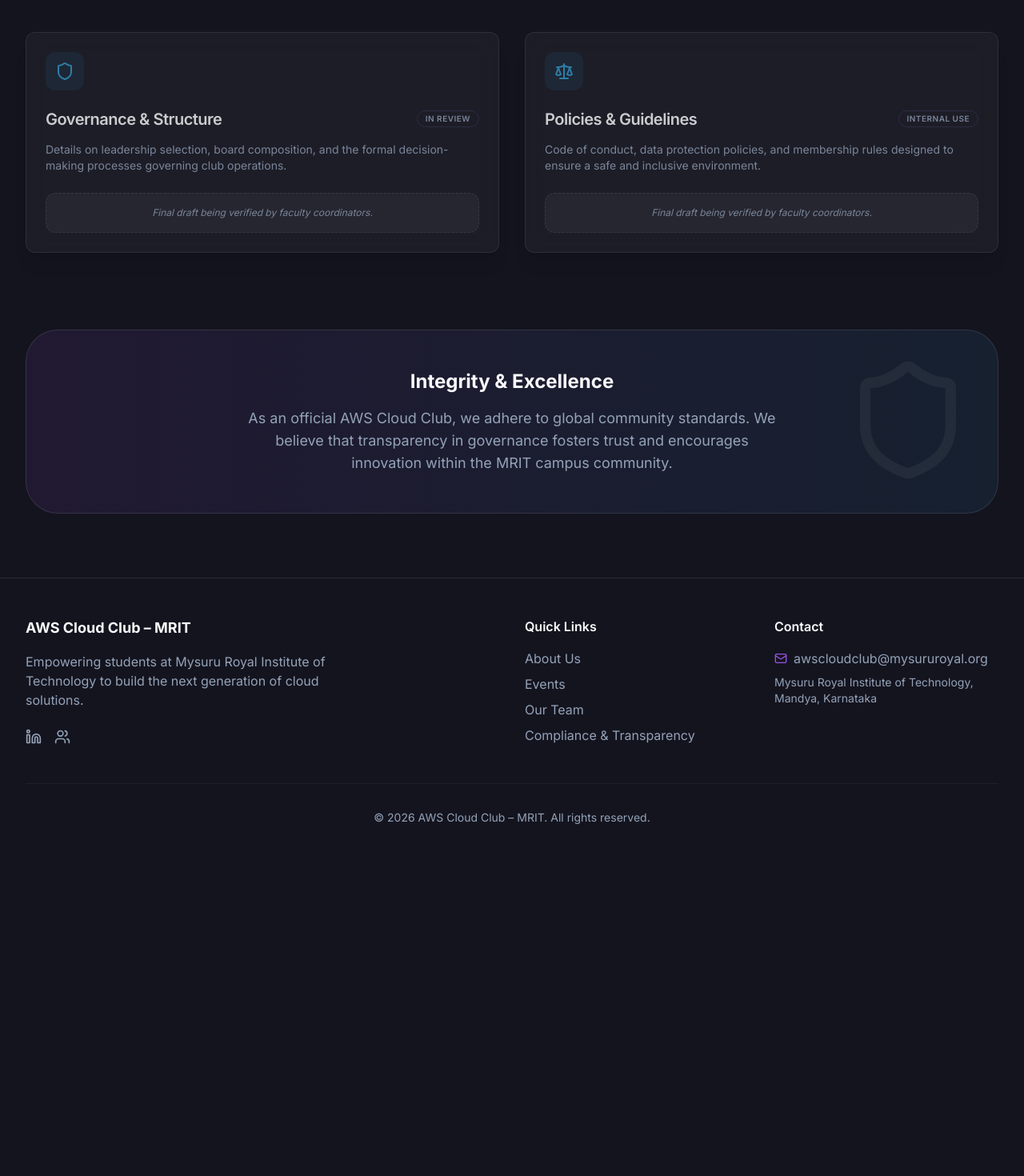
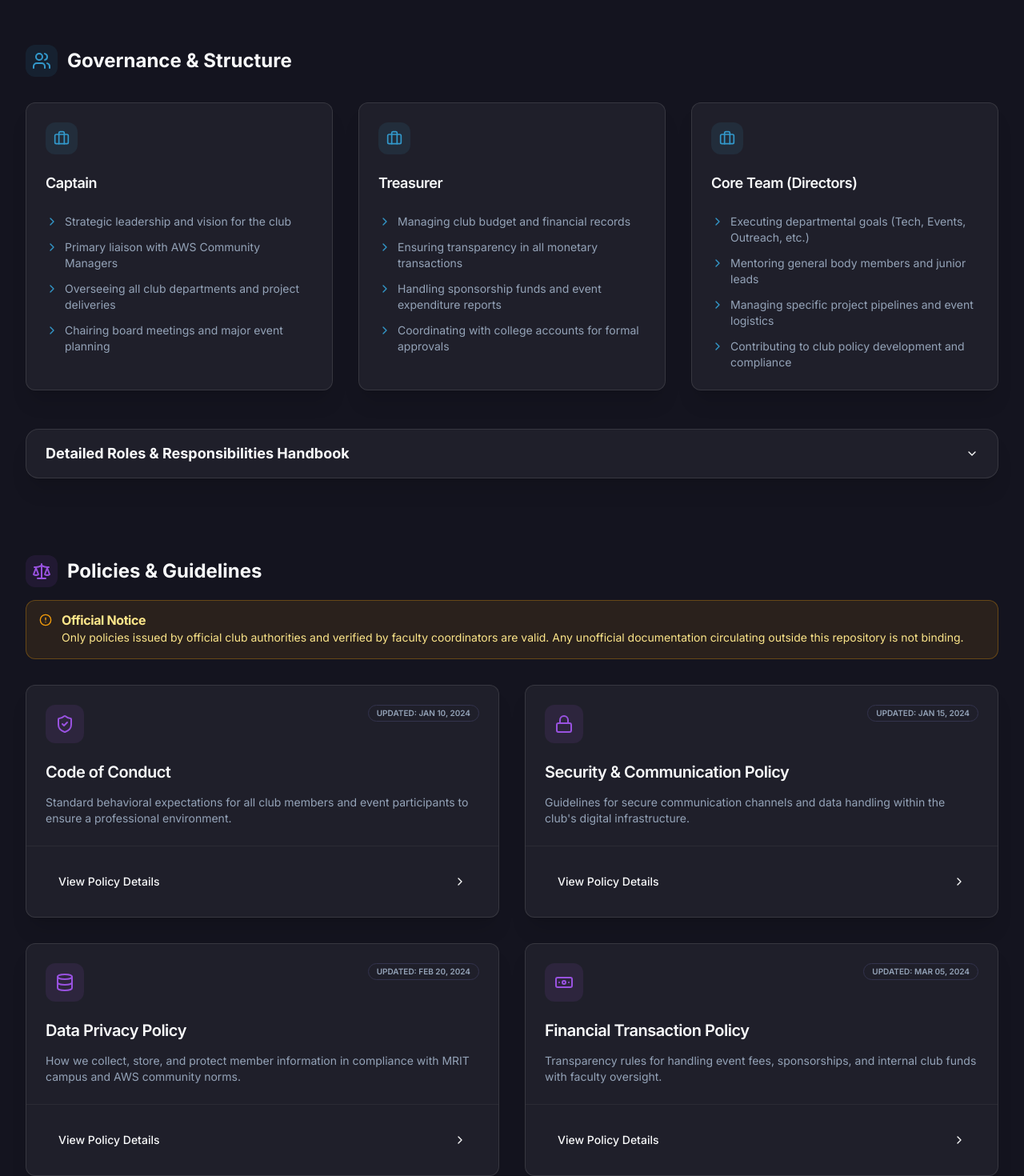
Before and after one commit to zubaida-yasmeen/aws-cloud-club-mrit, a Next.js app: page /compliance in a window 1280 px wide. Shown: the part 800-2270 px from the top of the page at 80% size. Before the commit the page ends 1864 px from the top, so only its background shows below. Built offline with nearby package versions, Linux system fonts and the light colour scheme.

Commit message:
Enhance the "Policies & Guidelines" section.
Requirements:

* Create po

```diff
--- a/src/app/compliance/page.tsx
+++ b/src/app/compliance/page.tsx
@@ -13,7 +13,14 @@
   CheckCircle,
   Clock,
   FileCheck2,
-  AlertCircle
+  AlertCircle,
+  Users,
+  Briefcase,
+  ChevronRight,
+  ShieldCheck,
+  Lock,
+  Database,
+  Banknote
 } from "lucide-react";
 import {
   Dialog,
@@ -23,6 +30,13 @@
   DialogTitle,
   DialogTrigger,
 } from "@/components/ui/dialog";
+import {
+  Accordion,
+  AccordionContent,
+  AccordionItem,
+  AccordionTrigger,
+} from "@/components/ui/accordion";
+import { Alert, AlertDescription, AlertTitle } from "@/components/ui/alert";
 
 interface OfficialDocument {
   id: string;
@@ -49,6 +63,63 @@
   }
 ];
 
+const POLICIES = [
+  {
+    title: "Code of Conduct",
+    summary: "Standard behavioral expectations for all club members and event participants to ensure a professional environment.",
+    icon: ShieldCheck,
+    updated: "Jan 10, 2024"
+  },
+  {
+    title: "Security & Communication Policy",
+    summary: "Guidelines for secure communication channels and data handling within the club's digital infrastructure.",
+    icon: Lock,
+    updated: "Jan 15, 2024"
+  },
+  {
+    title: "Data Privacy Policy",
+    summary: "How we collect, store, and protect member information in compliance with MRIT campus and AWS community norms.",
+    icon: Database,
+    updated: "Feb 20, 2024"
+  },
+  {
+    title: "Financial Transaction Policy",
+    summary: "Transparency rules for handling event fees, sponsorships, and internal club funds with faculty oversight.",
+    icon: Banknote,
+    updated: "Mar 05, 2024"
+  }
+];
+
+const GOVERNANCE_ROLES = [
+  {
+    role: "Captain",
+    responsibilities: [
+      "Strategic leadership and vision for the club",
+      "Primary liaison with AWS Community Managers",
+      "Overseeing all club departments and project deliveries",
+      "Chairing board meetings and major event planning"
+    ]
+  },
+  {
+    role: "Treasurer",
+    responsibilities: [
+      "Managing club budget and financial records",
+      "Ensuring transparency in all monetary transactions",
+      "Handling sponsorship funds and event expenditure reports",
+      "Coordinating with college accounts for formal approvals"
+    ]
+  },
+  {
+    role: "Core Team (Directors)",
+    responsibilities: [
+      "Executing departmental goals (Tech, Events, Outreach, etc.)",
+      "Mentoring general body members and junior leads",
+      "Managing specific project pipelines and event logistics",
+      "Contributing to club policy development and compliance"
+    ]
+  }
+];
+
 export default function CompliancePage() {
   return (
     <div className="max-w-7xl mx-auto px-4 sm:px-6 lg:px-8 py-20 min-h-[70vh]">
@@ -57,7 +128,7 @@
         subtitle="Official repository for club policies, governance, and verified documents. We maintain high standards of accountability and campus integrity."
       />
 
-      <div className="space-y-20">
+      <div className="space-y-24">
         {/* Official Documents Section */}
         <section className="animate-fade-in-up">
           <div className="flex items-center gap-3 mb-8">
@@ -124,44 +195,105 @@
           </div>
         </section>
 
-        {/* Other Sections */}
-        <section className="grid grid-cols-1 md:grid-cols-2 gap-8">
-          {[
-            {
-              title: "Governance & Structure",
-              description: "Details on leadership selection, board composition, and the formal decision-making processes governing club operations.",
-              icon: Shield,
-              status: "In Review"
-            },
-            {
-              title: "Policies & Guidelines",
-              description: "Code of conduct, data protection policies, and membership rules designed to ensure a safe and inclusive environment.",
-              icon: Scale,
-              status: "Internal Use"
-            }
-          ].map((section, idx) => (
-            <Card key={idx} className="glass-card border-white/10 opacity-80">
+        {/* Governance & Structure Section */}
+        <section className="animate-fade-in-up [animation-delay:200ms]">
+          <div className="flex items-center gap-3 mb-8">
+            <div className="bg-secondary/10 p-2 rounded-lg">
+              <Users className="text-secondary h-6 w-6" />
+            </div>
+            <h3 className="text-2xl font-bold">Governance & Structure</h3>
+          </div>
+
+          <div className="grid grid-cols-1 lg:grid-cols-3 gap-8 mb-12">
+            {GOVERNANCE_ROLES.map((item, idx) => (
+              <Card key={idx} className="glass-card border-white/5 hover:border-secondary/30 transition-all group">
                 <CardHeader>
-                <div className="bg-secondary/10 w-12 h-12 rounded-xl flex items-center justify-center mb-4">
-                  <section.icon className="text-secondary h-6 w-6" />
+                  <div className="bg-secondary/10 w-10 h-10 rounded-lg flex items-center justify-center mb-4 group-hover:scale-110 transition-transform">
+                    <Briefcase className="text-secondary h-5 w-5" />
                   </div>
-                <div className="flex justify-between items-center">
-                  <CardTitle className="text-xl">{section.title}</CardTitle>
-                  <Badge variant="outline" className="text-[10px] text-muted-foreground uppercase tracking-wider">{section.status}</Badge>
-                </div>
-                <CardDescription className="text-muted-foreground pt-2">
-                  {section.description}
-                </CardDescription>
+                  <CardTitle className="text-lg">{item.role}</CardTitle>
                 </CardHeader>
                 <CardContent>
-                <div className="p-4 border border-dashed border-white/10 rounded-lg bg-white/5 text-center">
-                  <p className="text-xs text-muted-foreground italic">
-                    Final draft being verified by faculty coordinators.
-                  </p>
-                </div>
+                  <ul className="space-y-3">
+                    {item.responsibilities.map((resp, i) => (
+                      <li key={i} className="flex items-start gap-2 text-sm text-muted-foreground">
+                        <ChevronRight className="h-4 w-4 text-secondary shrink-0 mt-0.5" />
+                        <span>{resp}</span>
+                      </li>
+                    ))}
+                  </ul>
                 </CardContent>
               </Card>
             ))}
+          </div>
+
+          <Accordion type="single" collapsible className="glass-card rounded-2xl border-white/5 px-6">
+            <AccordionItem value="roles-responsibilities" className="border-none">
+              <AccordionTrigger className="hover:no-underline text-lg font-bold">
+                Detailed Roles & Responsibilities Handbook
+              </AccordionTrigger>
+              <AccordionContent className="text-muted-foreground space-y-4 pt-2 pb-6">
+                <p>
+                  Our governance model is designed to ensure stability and growth. Each role within the AWS Cloud Club MRIT is clearly defined to prevent overlaps and ensure accountability.
+                </p>
+                <div className="grid grid-cols-1 md:grid-cols-2 gap-4">
+                  <div className="p-4 rounded-xl bg-white/5 border border-white/5">
+                    <h5 className="font-bold text-white mb-2">Decision Making</h5>
+                    <p className="text-xs">Major decisions require a majority board vote and faculty coordinator approval to ensure alignment with college policies.</p>
+                  </div>
+                  <div className="p-4 rounded-xl bg-white/5 border border-white/5">
+                    <h5 className="font-bold text-white mb-2">Leadership Selection</h5>
+                    <p className="text-xs">Leaders are selected based on contribution, technical merit, and community engagement through an annual review process.</p>
+                  </div>
+                </div>
+              </AccordionContent>
+            </AccordionItem>
+          </Accordion>
+        </section>
+
+        {/* Policies & Guidelines Section */}
+        <section className="animate-fade-in-up [animation-delay:400ms]">
+          <div className="flex items-center gap-3 mb-4">
+            <div className="bg-accent/10 p-2 rounded-lg">
+              <Scale className="text-accent h-6 w-6" />
+            </div>
+            <h3 className="text-2xl font-bold">Policies & Guidelines</h3>
+          </div>
+
+          <Alert className="mb-8 bg-amber-500/10 border-amber-500/30 text-amber-200">
+            <AlertCircle className="h-4 w-4 !text-amber-500" />
+            <AlertTitle className="font-bold">Official Notice</AlertTitle>
+            <AlertDescription>
+              Only policies issued by official club authorities and verified by faculty coordinators are valid. Any unofficial documentation circulating outside this repository is not binding.
+            </AlertDescription>
+          </Alert>
+
+          <div className="grid grid-cols-1 md:grid-cols-2 gap-8">
+            {POLICIES.map((policy, idx) => (
+              <Card key={idx} className="glass-card border-white/5 hover:bg-white/[0.07] transition-all flex flex-col">
+                <CardHeader>
+                  <div className="flex justify-between items-start mb-4">
+                    <div className="bg-primary/10 p-3 rounded-xl">
+                      <policy.icon className="h-6 w-6 text-primary" />
+                    </div>
+                    <Badge variant="outline" className="text-[10px] text-muted-foreground uppercase">
+                      Updated: {policy.updated}
+                    </Badge>
+                  </div>
+                  <CardTitle className="text-xl">{policy.title}</CardTitle>
+                  <CardDescription className="text-muted-foreground pt-2">
+                    {policy.summary}
+                  </CardDescription>
+                </CardHeader>
+                <CardFooter className="mt-auto border-t border-white/5 pt-6">
+                  <Button variant="ghost" className="w-full justify-between hover:bg-primary/10 hover:text-primary group">
+                    View Policy Details
+                    <ChevronRight className="h-4 w-4 group-hover:translate-x-1 transition-transform" />
+                  </Button>
+                </CardFooter>
+              </Card>
+            ))}
+          </div>
         </section>
       </div>
 
```
Lines whose indentation alone changed are shown as unchanged.
